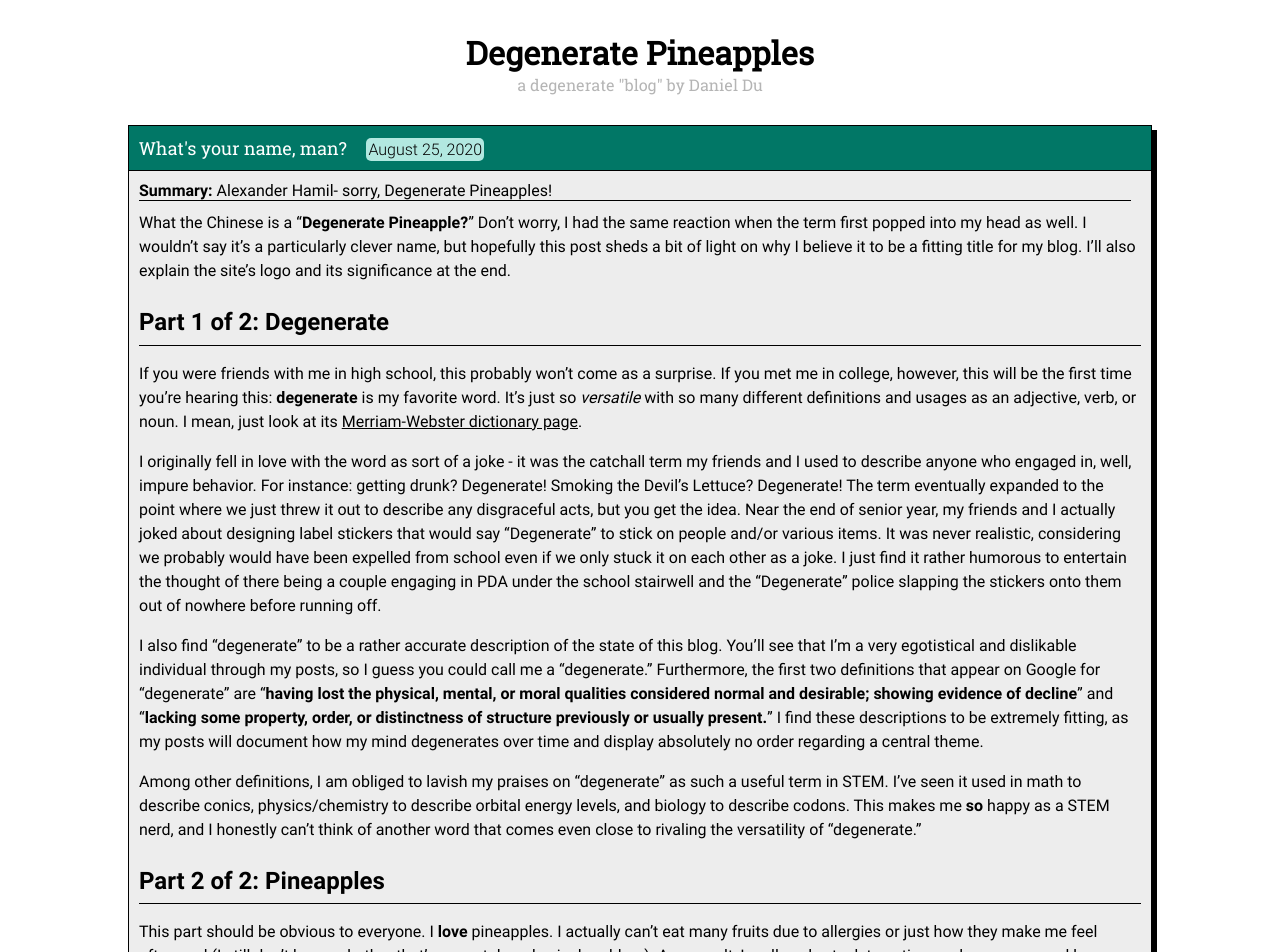
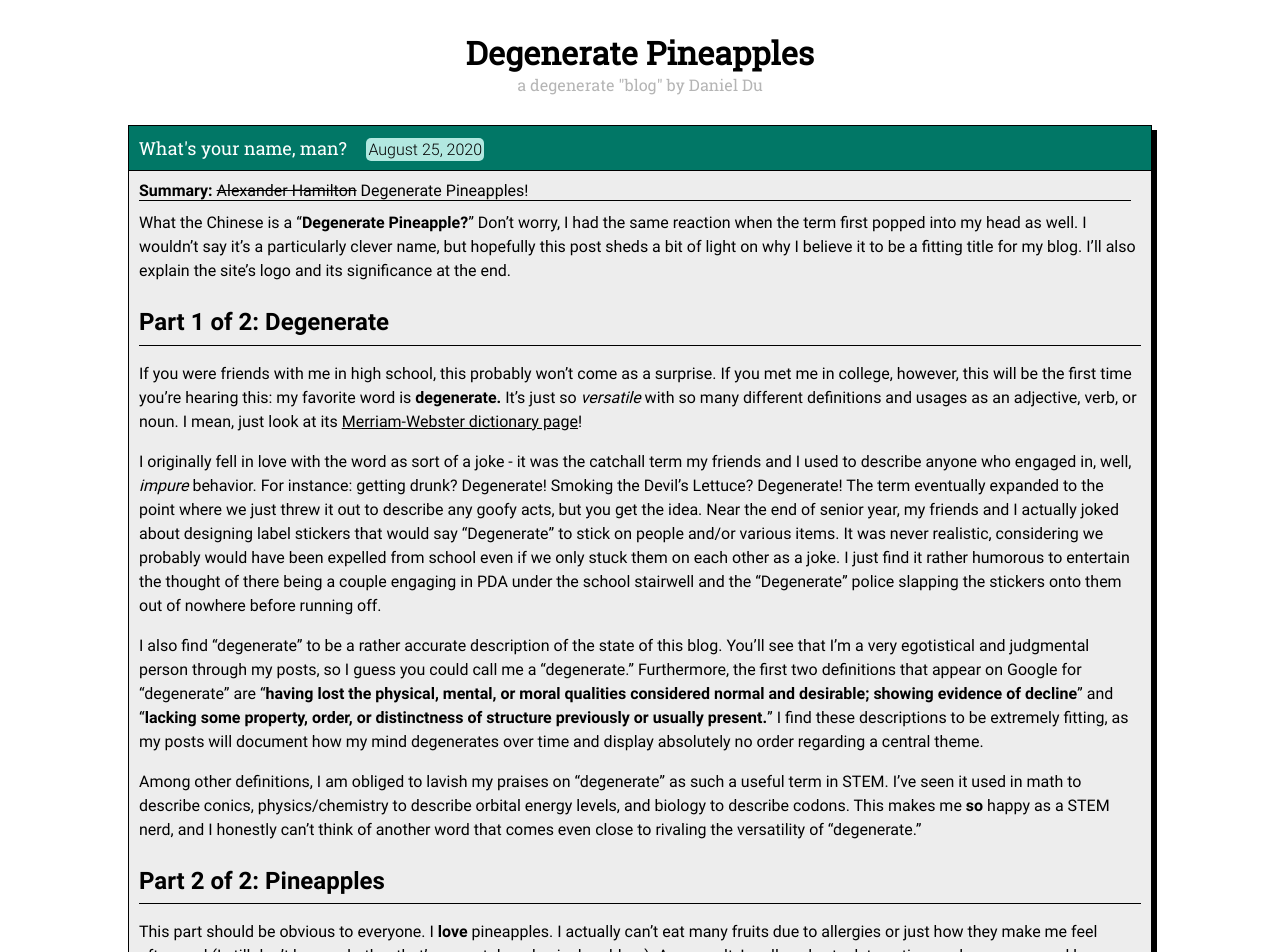
Before and after one commit to degeneratepineapples/degeneratepineapples.github.io, a Jekyll site: the page built from _posts/2020-08-25-name.md, in a window 1280 px wide and 1400 px high. Shown: the top 952 px of the window. Built offline with Jekyll 4.4.1, drawn with Linux system fonts in a browser that asks for light colours; some of the changed text lies outside the part shown.

Commit message:
Minor edits

```diff
--- a/404.html
+++ b/404.html
@@ -4,7 +4,7 @@ permalink: /404.html
 ---
 
 <center>
-  <img src="/img/dp_logo.png" style="max-width: 100%;">
+  <img src="/img/dp_logo.png" style="width: 350px;">
 </center>
 <div class="ui-box">
   <div class="ui-head">404 Error</div>
--- a/_posts/2020-08-25-name.md
+++ b/_posts/2020-08-25-name.md
@@ -2,18 +2,18 @@
 layout: post
 title: What's your name, man?
 date: Aug 25, 2020
-summary: "Alexander Hamil- sorry, Degenerate Pineapples!"
+summary: "<s>Alexander Hamilton</s> Degenerate Pineapples!"
 permalink: name
 ---
 
 What the Chinese is a "**Degenerate Pineapple?**" Don't worry, I had the same reaction when the term first popped into my head as well. I wouldn't say it's a particularly clever name, but hopefully this post sheds a bit of light on why I believe it to be a fitting title for my blog. I'll also explain the site's logo and its significance at the end.
 
 ## Part 1 of 2: Degenerate
-If you were friends with me in high school, this probably won't come as a surprise. If you met me in college, however, this will be the first time you're hearing this: **degenerate** is my favorite word. It's just so *versatile* with so many different definitions and usages as an adjective, verb, or noun. I mean, just look at its [Merriam-Webster dictionary page](https://www.merriam-webster.com/dictionary/degenerate).
+If you were friends with me in high school, this probably won't come as a surprise. If you met me in college, however, this will be the first time you're hearing this: my favorite word is **degenerate.** It's just so *versatile* with so many different definitions and usages as an adjective, verb, or noun. I mean, just look at its [Merriam-Webster dictionary page](https://www.merriam-webster.com/dictionary/degenerate)!
 
-I originally fell in love with the word as sort of a joke - it was the catchall term my friends and I used to describe anyone who engaged in, well, impure behavior. For instance: getting drunk? Degenerate! Smoking the Devil's Lettuce? Degenerate! The term eventually expanded to the point where we just threw it out to describe any disgraceful acts, but you get the idea. Near the end of senior year, my friends and I actually joked about designing label stickers that would say "Degenerate" to stick on people and/or various items. It was never realistic, considering we probably would have been expelled from school even if we only stuck it on each other as a joke. I just find it rather humorous to entertain the thought of there being a couple engaging in PDA under the school stairwell and the "Degenerate" police slapping the stickers onto them out of nowhere before running off.
+I originally fell in love with the word as sort of a joke - it was the catchall term my friends and I used to describe anyone who engaged in, well, *impure* behavior. For instance: getting drunk? Degenerate! Smoking the Devil's Lettuce? Degenerate! The term eventually expanded to the point where we just threw it out to describe any goofy acts, but you get the idea. Near the end of senior year, my friends and I actually joked about designing label stickers that would say "Degenerate" to stick on people and/or various items. It was never realistic, considering we probably would have been expelled from school even if we only stuck them on each other as a joke. I just find it rather humorous to entertain the thought of there being a couple engaging in PDA under the school stairwell and the "Degenerate" police slapping the stickers onto them out of nowhere before running off.
 
-I also find "degenerate" to be a rather accurate description of the state of this blog. You'll see that I'm a very egotistical and dislikable individual through my posts, so I guess you could call me a "degenerate." Furthermore, the first two definitions that appear on Google for "degenerate" are "**having lost the physical, mental, or moral qualities considered normal and desirable; showing evidence of decline**" and "**lacking some property, order, or distinctness of structure previously or usually present.**" I find these descriptions to be extremely fitting, as my posts will document how my mind degenerates over time and display absolutely no order regarding a central theme.
+I also find "degenerate" to be a rather accurate description of the state of this blog. You'll see that I'm a very egotistical and judgmental person through my posts, so I guess you could call me a "degenerate." Furthermore, the first two definitions that appear on Google for "degenerate" are "**having lost the physical, mental, or moral qualities considered normal and desirable; showing evidence of decline**" and "**lacking some property, order, or distinctness of structure previously or usually present.**" I find these descriptions to be extremely fitting, as my posts will document how my mind degenerates over time and display absolutely no order regarding a central theme.
 
 Among other definitions, I am obliged to lavish my praises on "degenerate" as such a useful term in STEM. I've seen it used in math to describe conics, physics/chemistry to describe orbital energy levels, and biology to describe codons. This makes me **so** happy as a STEM nerd, and I honestly can't think of another word that comes even close to rivaling the versatility of "degenerate."
 
@@ -22,19 +22,19 @@ This part should be obvious to everyone. I **love** pineapples. I actually can't
 
 <img alt="Me and my Pineapples" src="../../img/pineapple_meme.png" style="max-height: 500px">
 
-This behavior only continued for about a year, however. I don't exactly know why - perhaps it was just that particular batch of cans - but I eventually found the taste of the pineapples to be quite repulsive. I recall being bothered by the extremely metallic flavor of the pineapples chunks, which lead me to abandon eating canned pineapples for a while. Nevertheless, God had a greater plan for me! A few months later, my mom purchased some cans **again,** and I didn't want to waste food so I tried eating them once more. I'd liken my reaction to that of [Anton Ego tasting ratatouille(https://www.youtube.com/watch?v=5m7SGjJo7c4)] for the first time since his childhood: it was **spectacular.** I haven't abandoned my love for pineapples since, and they accompany me wherever I go. People often give me odd looks when they see me just eating out of the can with a fork, but I don't care one bit. I'm just living my own life.
+This behavior only continued for about a year, however. I don't exactly know why - perhaps it was just that particular batch of cans - but I eventually found the taste of the pineapples to be quite repulsive. I recall being bothered by the extremely metallic flavor of the pineapples chunks, which lead me to abandon eating canned pineapples for a while. Nevertheless, God had a greater plan for me! A few months later, my mom purchased some cans **again,** and I didn't want to waste food so I tried eating them once more. I'd liken my reaction to that of [Anton Ego tasting ratatouille(https://www.youtube.com/watch?v=5m7SGjJo7c4)] for the first time since his childhood: it was **spectacular.** I haven't abandoned my love for pineapples since, and they accompany me wherever I go. People often give me odd looks when they see me just eating out of the can with a fork, but I don't care. I'm just living my own life.
 
-Quick side rant: my love for pineapples has given me answers to some annoying icebreaker questions, like "what's your favorite fruit/food?" and "what's fun fact about yourself?" I hate those types of questions.
+Quick side appreciation: my love for pineapples has given me answers to some annoying icebreaker questions, like "what's your favorite fruit/food?" and "what's fun fact about yourself?" I hate those types of questions.
 
 As a final note, I found it rather ironic that the initials of this blog, **DP,** mirror those of the Daily Pennsylvanian. My site is clearly superior, however.
 
 ## Logo
 If you haven't noticed already, this site has a URL icon. Here's a close-up picture of what it actually looks like:
 
-<img alt="Degenerate Pineapples Logo" src="../../img/dp_logo.png">
+<img alt="Degenerate Pineapples Logo" src="../../img/dp_logo.png" width="350px">
 
 I commissioned the talented **Vickie Hua** to draw a logo for the phrase "**Degenerate Pineapples,**" because graphic design *is* her passion after all. After some sketch drafts and *friendly* text exchanges about what the logo should look like, I must commend Victoria for drawing such a fantastic design. I'll do my best to replicate her explanations of *modern art* to me to explain my interpretations of the logo. That is, pretty much entirely BS.
 
 The primary object of focus is the annular pineapple slice, which is reminiscent of the canned pineapples I sometimes consume. The left of the pineapple slice is a healthy yellow color, but it degenerates into a brownish decaying color as you move right. I suppose this is symbolic in a few ways. You could say that pineapples give me life, and I still have a good amount left in me as depicted by the yellow side of the pineapple slice. However, this blog serves as concrete evidence that my mind is slowly descending into madness, which is represented by the growing brown gradient.
 
-As for the rest of the logo design, the pineapple slice serves a dual purpose as also one of two gears. In one sense, this depicts how my mental "gears" are turning as I detail my thoughts on this blog. It could also represent my love for the grind (you should check out my [25/8 grind](https://open.spotify.com/playlist/0lZYyz78c0pcbVTMbDv3S3) Spotify playlist by the way). I suppose I could even combine this idea with the previous deteriorating point by saying that I'll gradually turn into a machine as I grow older. Of course, I'm already an emotionless bot. But perhaps society will suck *all* of the remaining life out of me and turn me into a thoughtless slave, programmed to serve the corrupt practices of higher authorities. Or humans reach a point during my lifetime where we can replace all our body parts with machinery. Both are scary.
+As for the rest of the logo design, the pineapple slice serves a dual purpose as also one of two gears. In one sense, this depicts how my mental "gears" are turning as I detail my thoughts on this blog. It could also represent my love for the grind (you should check out my [25/8 grind](https://open.spotify.com/playlist/0lZYyz78c0pcbVTMbDv3S3) Spotify playlist by the way). I suppose I could even combine this idea with the previous point by saying that I'll gradually turn into a machine as I grow older. Of course, I'm already an emotionless bot. But perhaps society will slowly suck *all* of the remaining life out of me and turn me into a thoughtless slave, programmed to serve the corrupt practices of the higher authorities. Or humans reach a point during my lifetime where we can replace all our body parts with machinery. Both are scary.
```
Also changed, not shown: _posts/2020-08-23-facts.md (+8 -8 lines), _posts/2020-08-26-why.md (added, +29 -0 lines), about.md (+2 -2 lines), img/ez.png (deleted), img/hercules.png (deleted).
